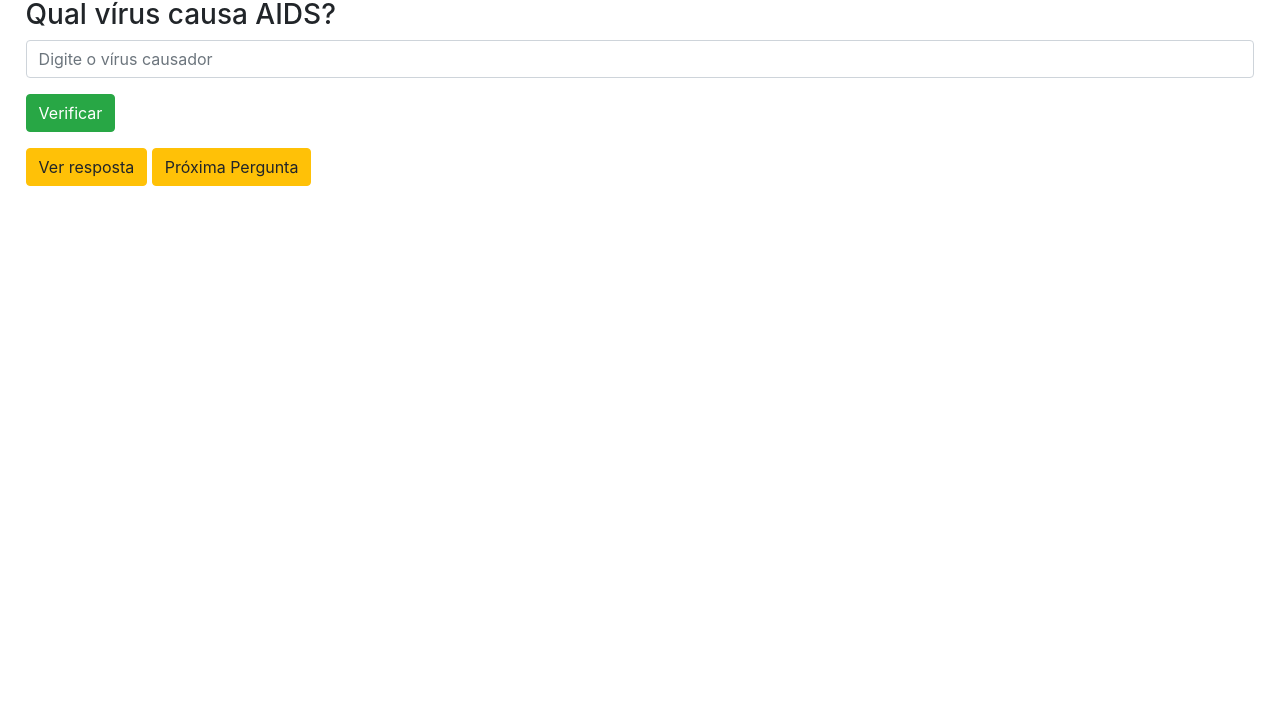
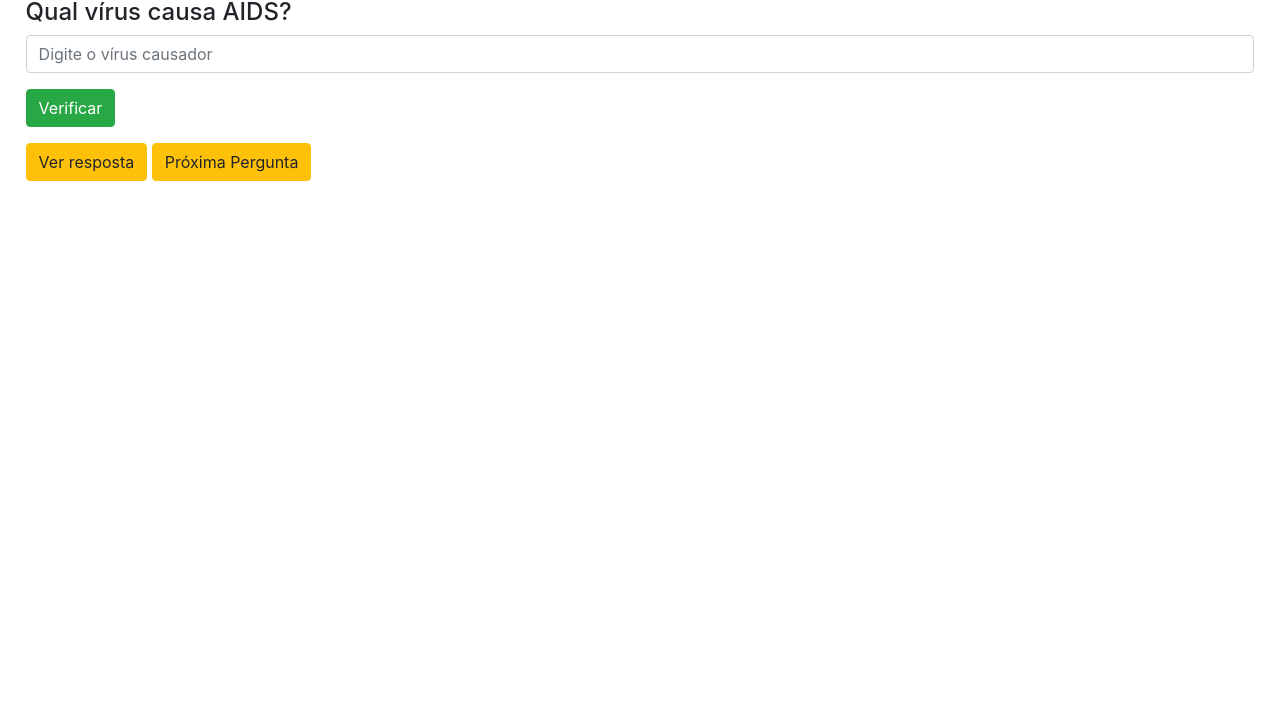
Before and after one commit to RenanFreirePereira/jogoDoencas, a plain HTML site: page index.html in a window 1280 px wide. Shown: the part 74-800 px from the top of the page. Drawn offline with nearby package versions, Linux system fonts and the light colour scheme.

Commit message:
index.html

```diff
--- a/index.html
+++ b/index.html
@@ -15,7 +15,7 @@
 <body>
   <div class="form-group" style="widht:80%">
     <h2>Quiz de Doenças</h2>
-    <h3 id="disease"></h3>
+    <h4 id="disease"></h4>
     <input type="text" class="form-control" id="answerInput" placeholder="Digite o vírus causador">
     <button onclick="checkAnswer()"  class="btn btn-success mt-3" style="margin:auto;">Verificar</button>
     <p id="result"></p>
```
